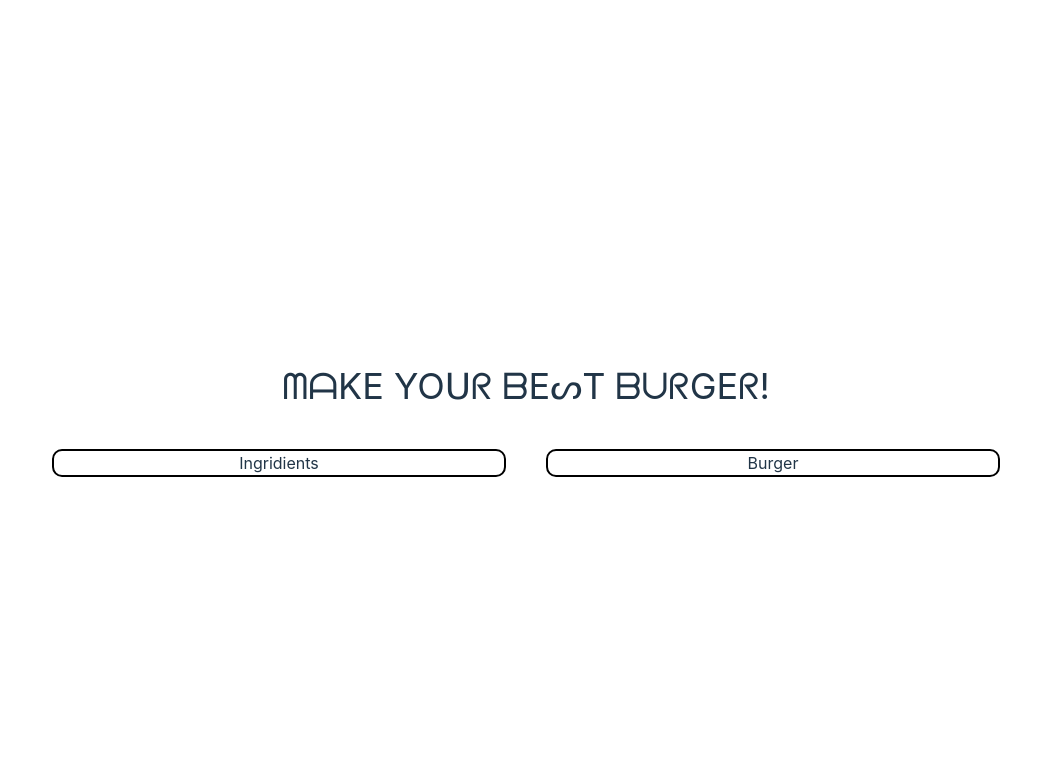
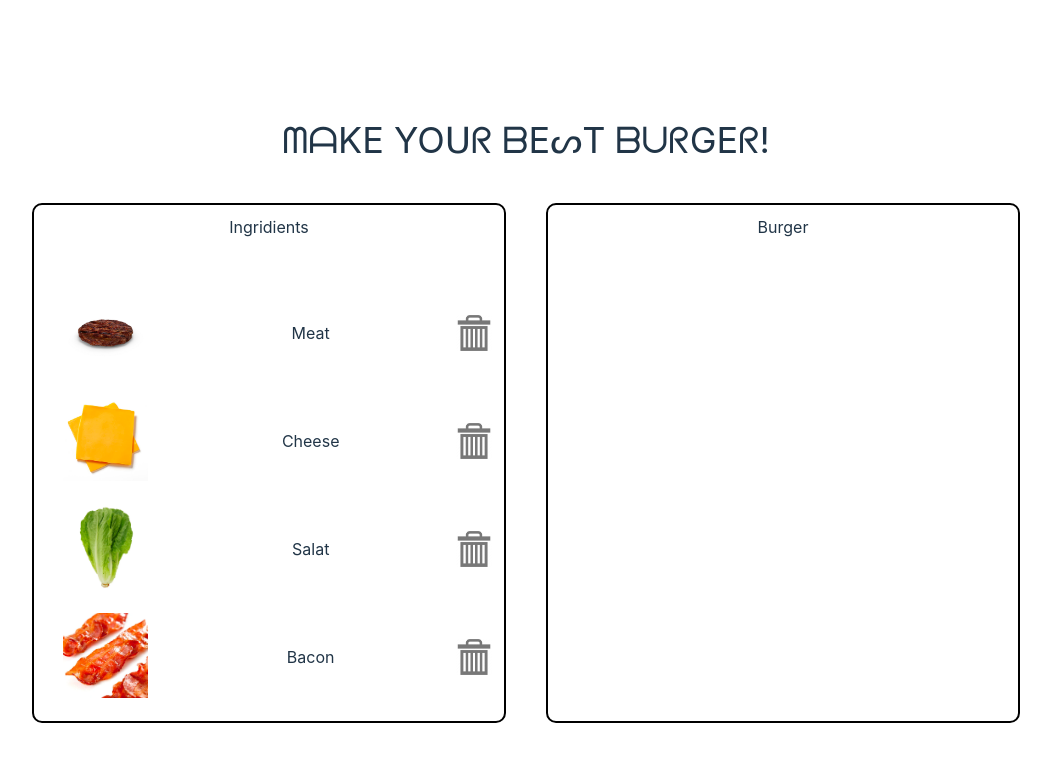
Before and after one commit to red88july/lab_work56, a React (Vite) app: page / in a window 1280 px wide. Shown: the top 762 px of the page, without its empty margins (114-1165 px from the left). Built offline with nearby package versions, Linux system fonts and the light colour scheme.

Commit message:
'Create component 'Burger' add .css for component. Then made import on App'

```diff
--- a/src/App.css
+++ b/src/App.css
@@ -26,6 +26,7 @@
 
 .ingridients-box,
 .visualizer-burger-box {
+  padding: 10px;
   width: 450px;
   height: auto;
   border: 2px solid #000000;
@@ -37,3 +38,17 @@
   border: 2px solid rgba(182, 178, 178, 0.7);
   box-shadow: 0 0 26px 5px rgba(0,0,0,0.1);
 }
+
+.ingridients-items {
+  margin-top: 40px;
+}
+
+.ingridients-element {
+  display: flex;
+  align-items: center;
+  justify-content: space-between;
+}
+
+.delete-btn-container {
+  display: flex;
+}
--- a/src/App.tsx
+++ b/src/App.tsx
@@ -1,25 +1,39 @@
 import './App.css';
-// import DeleteButton from './DeleteButton/DeleteButton';
+import Ingredient from './Ingredient/Ingredient';
+import IngridientsComponent from './IngridientsComponent';
+import DeleteButton from './DeleteButton/DeleteButton';
 
 
 function App() {
-
     return (
       <div className='main-box'>
+
         <h3 className='title-burger'>ᗰᗩKE YOᑌᖇ ᗷEᔕT ᗷᑌᖇGEᖇ!</h3>
+
         <div className='box-items'>
-
           <div className='ingridients-box'>
             <span>Ingridients</span>
-           {/*<DeleteButton image={''} />*/}
+              <div className='ingridients-items'>
+                {IngridientsComponent.map((ingredient, index) => (
+                  <div key={index} className='ingridients-element'>
+                    <Ingredient
+                      key={index}
+                      name={ingredient.name}
+                      price={ingredient.price}
+                      image={ingredient.image}
+                    />
+                    <span>{ingredient.name}</span>
+                    <DeleteButton image={''}/>
+                  </div>
+                ))}
+              </div>
 
-          </div>
-
+         </div>
           <div className='visualizer-burger-box'>
             <span>Burger</span>
           </div>
+        </div>
 
-        </div>
       </div>
     );
 }
--- a/src/DeleteButton/DeleteButton.css
+++ b/src/DeleteButton/DeleteButton.css
@@ -15,3 +15,8 @@
   width: 40px;
   height: 40px;
 }
+
+.remove-btn:hover {
+  outline: 2px solid #000000;
+  box-shadow: 0 0 20px -3px rgba(162, 162, 169, 1);
+}
--- a/src/DeleteButton/DeleteButton.tsx
+++ b/src/DeleteButton/DeleteButton.tsx
@@ -1,14 +1,14 @@
-// import './DeleteButton.css';
-// import React from 'react';
-//
-// interface Basket {
-//   image: string,
-// }
-//
-// const DeleteButton: React.FC<Basket> = () => {
-//   return (
-//     <button className='remove-btn' type='button'></button>
-//   );
-// };
-//
-// export default DeleteButton;
+import './DeleteButton.css';
+import React from 'react';
+
+interface Basket {
+  image: string,
+}
+
+const DeleteButton: React.FC<Basket> = () => {
+  return (
+    <button className='remove-btn' type='button'></button>
+  );
+};
+
+export default DeleteButton;
--- a/src/Ingredient/Ingredient.tsx
+++ b/src/Ingredient/Ingredient.tsx
@@ -1,9 +1,23 @@
+// import DeleteButton from '../DeleteButton/DeleteButton';
+import './Ingridient.css';
+import React from 'react';
 
+interface IngridientsButton {
+  name: string,
+  image: string,
+  price: number,
+}
 
-const Ingredient = () => {
-
+const Ingredient: React.FC<IngridientsButton> = (props) => {
   return (
-    <button type='button'></button>
+    <div className='elements-boxes'>
+      <button type='button' className='ingr-btn'>
+        <img src={props.image} alt={props.name} className='ingr-img'/>
+      </button>
+      {/*<span>{props.name}</span>*/}
+      {/*<span>x 0</span>*/}
+      {/*<DeleteButton image={''}/>*/}
+    </div>
   );
 };
 
--- a/src/Ingredient/Ingridient.css
+++ b/src/Ingredient/Ingridient.css
@@ -0,0 +1,17 @@
+.elements-boxes {
+  display: flex;
+  align-items: center;
+  justify-content: space-around;
+}
+
+.ingr-btn {
+  display: inline-block;
+  border: transparent;
+  background-color: #FFFFFF;
+}
+
+.ingr-img {
+  display: inline-flex;
+  width: 85px;
+  height: 85px;
+}
```
Also changed, not shown: src/Burger/Burger.css (added), src/Burger/Burger.tsx (added).
